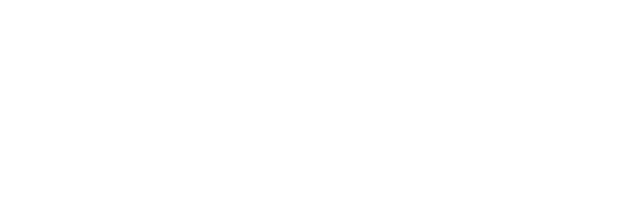
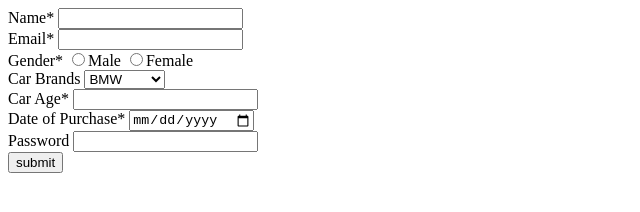
Before and after one commit to acciojob/car-insurance-form-Smta028, a website: page main.html in a window 1280 px wide. Shown: the whole page, without its empty margins (0-640 px from the left). Drawn offline with Linux system fonts and the light colour scheme.

Commit message:
created a submission

```diff
--- a/main.html
+++ b/main.html
@@ -8,6 +8,45 @@
 
 <body>
 	<!-- the entire body must be written by student -->
+	<form method="get">
+		<div>
+		<label for="name">Name*</label>
+		<input type="text" ids="#name" required>
+			</div>
+		<div>
+		<label for="email">Email*</label>
+		<input type="email" ids="#email" required>
+		</div>
+		<div>
+		<label for="gender">Gender*</label>
+		<input type="radio" id="gender" name="gender" required>Male
+		<input type="radio" id="gender" name="gender" required>Female
+		</div>
+		<div>
+			<label for="cars">Car Brands</label>
+			<select id="cars">
+				<option value="bmw">BMW</option>
+				<option value="=audi">Audi</option>
+				<option value="mercedez">Mercedez</option>
+			</select>
+		</div>
+		<div>
+			<label for"car age">Car Age*</label>
+			<input type="number" id="car age"required min="0">
+		</div>
+		<div>
+			<label for="dop">Date of Purchase*</label>
+			<input type="date" required id="dop">
+		</div>
+		<div>
+			<label for"password>Password</label>
+			<input type="password" required id="password">
+		</div>
+		<div>
+		<input type="button" value="submit">
+			</div>
+
+	</form>
     <script type="text/javascript" src="./script.js">
 </script>
 
```
